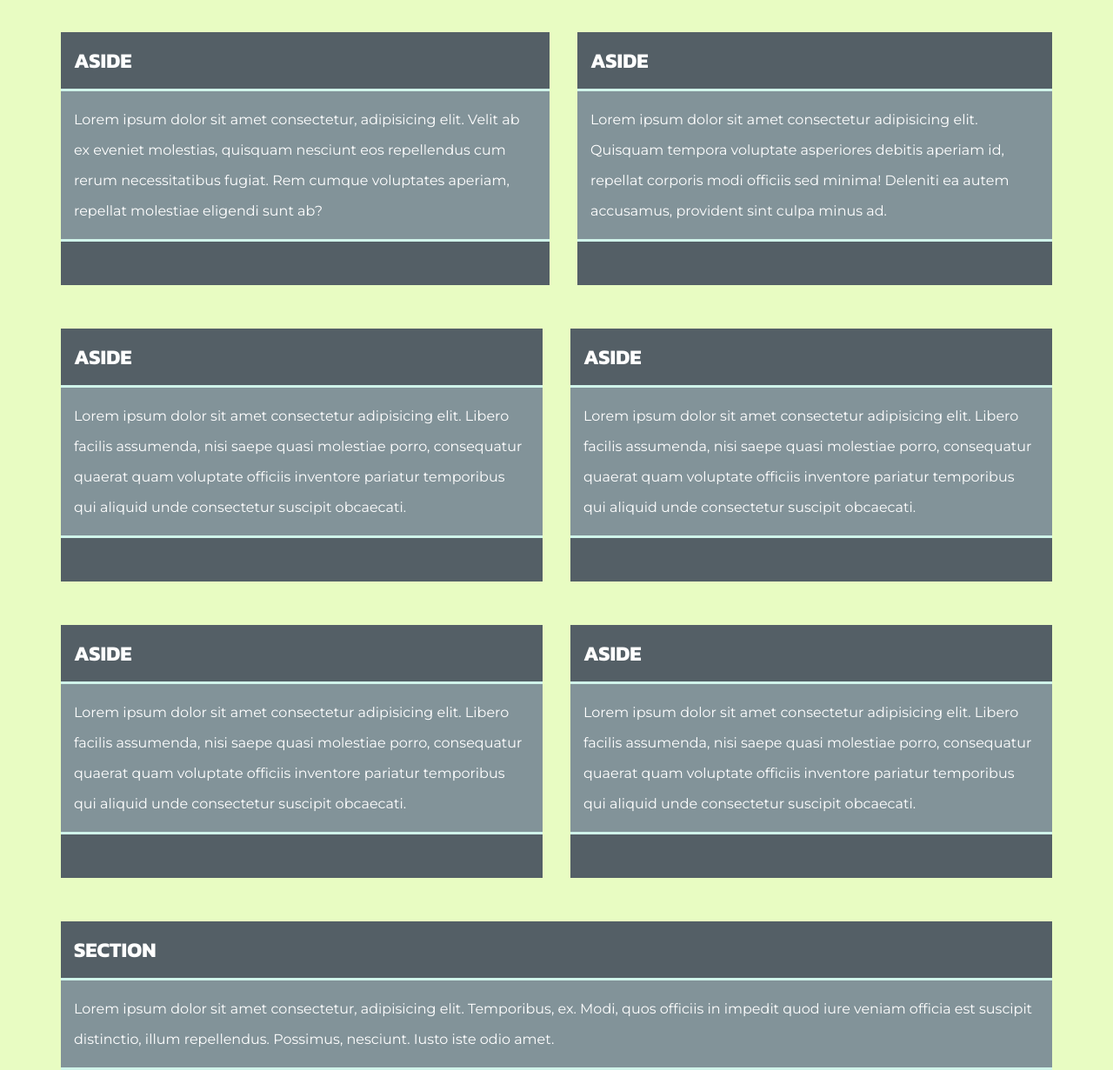
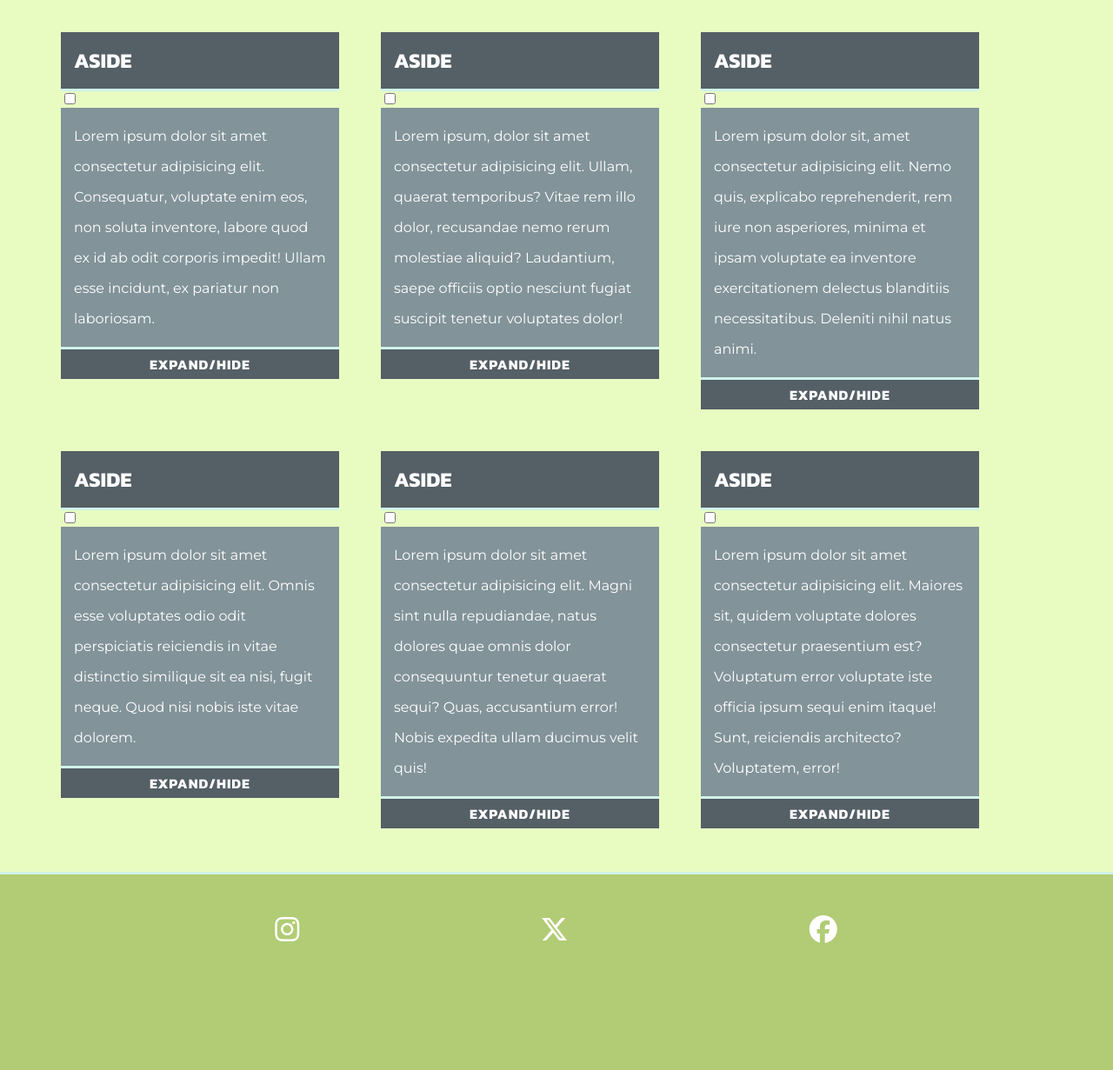
Before and after one commit to n-ste/Healthy_Cooking_Made-Simple, a plain HTML site: page lunch-recipies.html in a window 1280 px wide. Shown: the part 1260-2491 px from the top of the page at 87% size. After the commit the page ends 2394 px from the top, so only its background shows below. Drawn offline with Linux system fonts and the light colour scheme.

Commit message:
placeholder content removed for lunch items

```diff
--- a/assets/css/style.css
+++ b/assets/css/style.css
@@ -387,7 +387,7 @@ input[type="radio"]
 .recipe-content-quesadilla {
     display: none;
 }
-/* Shows Recipe Content When Clicked */
+/* Shows Breakfast Recipe Content When Clicked */
 #expand-checkbox-pancakes:checked~.recipe-content-pancakes {
     display: block;
 }
--- a/lunch-recipies.html
+++ b/lunch-recipies.html
@@ -11,9 +11,9 @@
 
 <body>
     <header>
-        <li><a href="index.html" class="active" id="title-logo">
+        <a href="index.html" id="title-logo">
             <h1>Healthy Cooking Made Simple!</h1>
-            </a></li>
+        </a>
         <input type="checkbox" id="nav-dropdown-toggle" name="nav-dropdown-toggle">
         <label for="nav-dropdown-toggle" class="nav-dropdown-toggle-label"><i class="fa-solid fa-bars"></i></label>
         <nav>
@@ -26,75 +26,92 @@
         </nav>
     </header>
     <main>
-        <section class="hero-image3">
+        <section class="hero-image2">
             <div class="cover-text">
                 <h2>Why not try out our range of delicious lunch recipies!</h2>
-        </section>
+            </div>
         </section>
         <div class="main-content" id="main-content">
             <section class="section-one">
                 <h2>Section</h2>
                 <p>Lorem, ipsum dolor sit amet consectetur adipisicing elit. Ipsam reiciendis praesentium porro
-                    accusantium, veritatis dolore quos tenetur ut, debitis in ducimus earum maiores dicta similique vel
+                    accusantium, veritatis dolore quos tenetur ut, debitis in ducimus earum maiores dicta similique
+                    vel
                     temporibus facere error nisi!</p>
                 <h2 class="content-bottom"></h2>
             </section>
-            <div class="aside-columns" id="breakfast-row-one">
-                <aside>
+            <div class="lunch-recipies">
+                <div class="lunch-container" id="lunch-row">
+                    <aside class="" id="recipe-item">
                         <h2>Aside</h2>
-                    <p>Lorem ipsum dolor sit amet consectetur, adipisicing elit. Velit ab ex eveniet molestias, quisquam
-                        nesciunt eos repellendus cum rerum necessitatibus fugiat. Rem cumque voluptates aperiam,
-                        repellat molestiae eligendi sunt ab?</p>
-                    <h2 class="content-bottom"></h2>
+                        <img src="" alt="">
+                        <input type="checkbox" id="expand-checkbox-()">
+                        <div class="recipe-content-()">
+                            <p>Lorem ipsum dolor sit amet consectetur adipisicing elit. Consequatur, voluptate enim eos,
+                                non soluta inventore, labore quod ex id ab odit corporis impedit! Ullam esse incidunt,
+                                ex pariatur non laboriosam.</p>
+                        </div>
+                        <label for="expand-checkbox-())" id="expand-checkbox-label">Expand/Hide</label>
                     </aside>
-                <aside>
+                    <aside class="" id="recipe-item">
                         <h2>Aside</h2>
-                    <p>Lorem ipsum dolor sit amet consectetur adipisicing elit. Quisquam tempora voluptate asperiores
-                        debitis aperiam id, repellat corporis modi officiis sed minima! Deleniti ea autem accusamus,
-                        provident sint culpa minus ad.</p>
-                    <h2 class="content-bottom"></h2>
+                        <img src="" alt="">
+                        <input type="checkbox" id="expand-checkbox-()">
+                        <div class="recipe-content-()">
+                            <p>Lorem ipsum, dolor sit amet consectetur adipisicing elit. Ullam, quaerat temporibus?
+                                Vitae rem illo dolor, recusandae nemo rerum molestiae aliquid? Laudantium, saepe
+                                officiis optio nesciunt fugiat suscipit tenetur voluptates dolor!</p>
+                        </div>
+                        <label for="expand-checkbox-()" id="expand-checkbox-label">Expand/Hide</label>
+                    </aside>
+
+
+                    <aside class="" id="recipe-item">
+                        <h2>Aside</h2>
+                        <img src="" alt="">
+                        <input type="checkbox" id="expand-checkbox-()">
+                        <div class="recipe-content-()">
+                            <p>Lorem ipsum dolor sit, amet consectetur adipisicing elit. Nemo quis, explicabo
+                                reprehenderit, rem iure non asperiores, minima et ipsam voluptate ea inventore
+                                exercitationem delectus blanditiis necessitatibus. Deleniti nihil natus animi.</p>
+                        </div>
+                        <label for="expand-checkbox-()" id="expand-checkbox-label">Expand/Hide</label>
+                    </aside>
+                    <aside class="" id="recipe-item">
+                        <h2>Aside</h2>
+                        <img src="" alt="">
+                        <input type="checkbox" id="expand-checkbox-()">
+                        <div class="recipe-content-()">
+                            <p>Lorem ipsum dolor sit amet consectetur adipisicing elit. Omnis esse voluptates odio odit
+                                perspiciatis reiciendis in vitae distinctio similique sit ea nisi, fugit neque. Quod
+                                nisi nobis iste vitae dolorem.</p>
+                        </div>
+                        <label for="expand-checkbox-()" id="expand-checkbox-label">Expand/Hide</label>
+                    </aside>
+                    <aside class="" id="recipe-item">
+                        <h2>Aside</h2>
+                        <img src="" alt="">
+                        <input type="checkbox" id="expand-checkbox-()">
+                        <div class="recipe-content-()">
+                            <p>Lorem ipsum dolor sit amet consectetur adipisicing elit. Magni sint nulla repudiandae,
+                                natus dolores quae omnis dolor consequuntur tenetur quaerat sequi? Quas, accusantium
+                                error! Nobis expedita ullam ducimus velit quis!</p>
+                        </div>
+                        <label for="expand-checkbox-()" id="expand-checkbox-label">Expand/Hide</label>
+                    </aside>
+                    <aside class="" id="recipe-item">
+                        <h2>Aside</h2>
+                        <img src="" alt="">
+                        <input type="checkbox" id="expand-checkbox-()">
+                        <div class="recipe-content-()">
+                            <p>Lorem ipsum dolor sit amet consectetur adipisicing elit. Maiores sit, quidem voluptate
+                                dolores consectetur praesentium est? Voluptatum error voluptate iste officia ipsum sequi
+                                enim itaque! Sunt, reiciendis architecto? Voluptatem, error!</p>
+                        </div>
+                        <label for="expand-checkbox-()" id="expand-checkbox-label">Expand/Hide</label>
                     </aside>
                 </div>
-            <div class="aside-columns" id="breakfast-row-two">
-                <aside>
-                    <h2>Aside</h2>
-                    <p>Lorem ipsum dolor sit amet consectetur adipisicing elit. Libero facilis assumenda, nisi saepe
-                        quasi molestiae porro, consequatur quaerat quam voluptate officiis inventore pariatur temporibus
-                        qui aliquid unde consectetur suscipit obcaecati.</p>
-                    <h2 class="content-bottom"></h2>
-                </aside>
-                <aside>
-                    <h2>Aside</h2>
-                    <p>Lorem ipsum dolor sit amet consectetur adipisicing elit. Libero facilis assumenda, nisi saepe
-                        quasi molestiae porro, consequatur quaerat quam voluptate officiis inventore pariatur temporibus
-                        qui aliquid unde consectetur suscipit obcaecati.</p>
-                    <h2 class="content-bottom"></h2>
-                </aside>
             </div>
-                <div class="aside-columns" id="breakfast-row-two">
-                <aside>
-                    <h2>Aside</h2>
-                    <p>Lorem ipsum dolor sit amet consectetur adipisicing elit. Libero facilis assumenda, nisi saepe
-                        quasi molestiae porro, consequatur quaerat quam voluptate officiis inventore pariatur temporibus
-                        qui aliquid unde consectetur suscipit obcaecati.</p>
-                    <h2 class="content-bottom"></h2>
-                </aside>
-                <aside>
-                    <h2>Aside</h2>
-                    <p>Lorem ipsum dolor sit amet consectetur adipisicing elit. Libero facilis assumenda, nisi saepe
-                        quasi molestiae porro, consequatur quaerat quam voluptate officiis inventore pariatur temporibus
-                        qui aliquid unde consectetur suscipit obcaecati.</p>
-                    <h2 class="content-bottom"></h2>
-                </aside>
-            </div>
-
-            <section>
-                <h2>Section</h2>
-                <p>Lorem ipsum dolor sit amet consectetur, adipisicing elit. Temporibus, ex. Modi, quos officiis in
-                    impedit quod iure veniam officia est suscipit distinctio, illum repellendus. Possimus, nesciunt.
-                    Iusto iste odio amet.</p>
-                    <h2 class="content-bottom"></h2>
-            </section>
         </div>
     </main>
     <footer>
```
Also changed, not shown: dinner-recipies.html (+5 -5 lines). Lines whose indentation alone changed are shown as unchanged.
